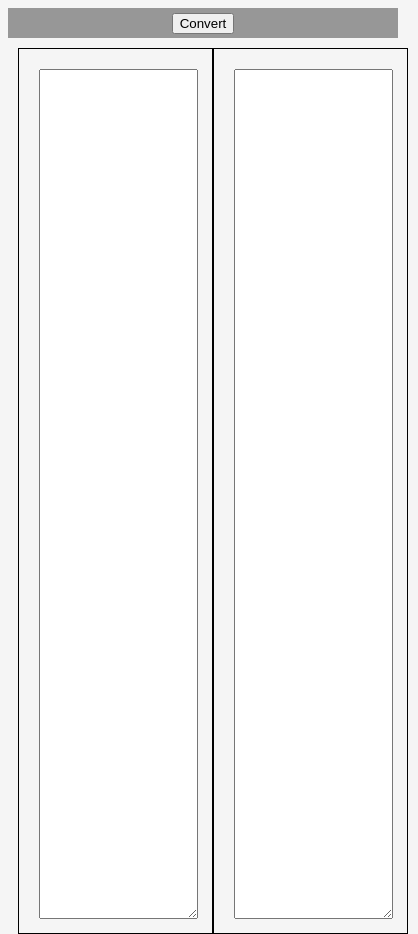
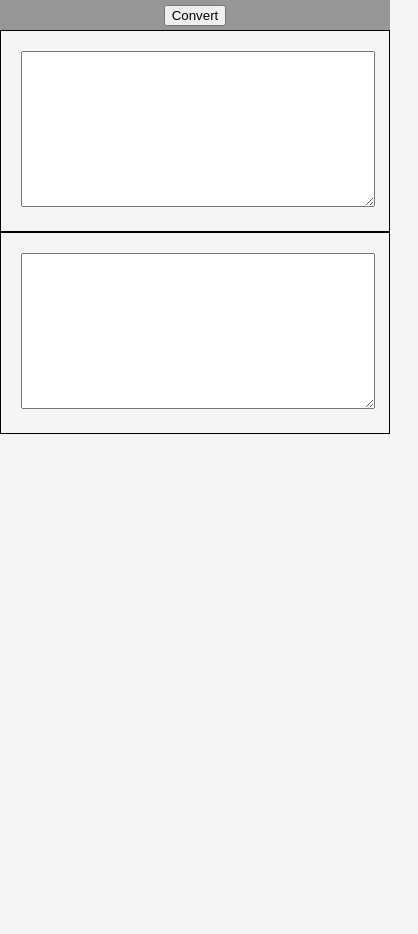
Before and after one commit to vinicius-caputo/xib2swift, a website built with webpack: page website/index.html in a window 390 px wide. Shown: the whole page, 418 px wide, since content can reach past the window. After the commit the page ends 844 px from the top, so only its background shows below. Built offline with nearby package versions, Linux system fonts and the light colour scheme.

Commit message:
Made it mobile optimised

```diff
--- a/website/style.css
+++ b/website/style.css
@@ -1,7 +1,8 @@
 body {
+    min-height: 100vh;
     background-color: whitesmoke;
-    width: 100vw;
-    height: 100vh;
+    margin: 0;
+    padding: 0;
 }
 
 #menu {
@@ -23,9 +24,7 @@ body {
     justify-content: center;
     width: 100%;
     height: 100%;
-
     border-radius: 5px;
-    padding: 10px;
     font-size: 16px;
     font-family: 'Roboto', sans-serif;
     resize: none;
@@ -49,3 +48,18 @@ textarea {
     width: 100%;
     height: 100%;
 }
+
+
+@media screen and (max-width: 1024px) {
+    #box {
+        flex-wrap: wrap;
+    }
+    #firstbox {
+        width: 100%;
+        height: 50%;
+    }
+    #secondbox {
+        width: 100%;
+        height: 50%;
+    }
+}
```
